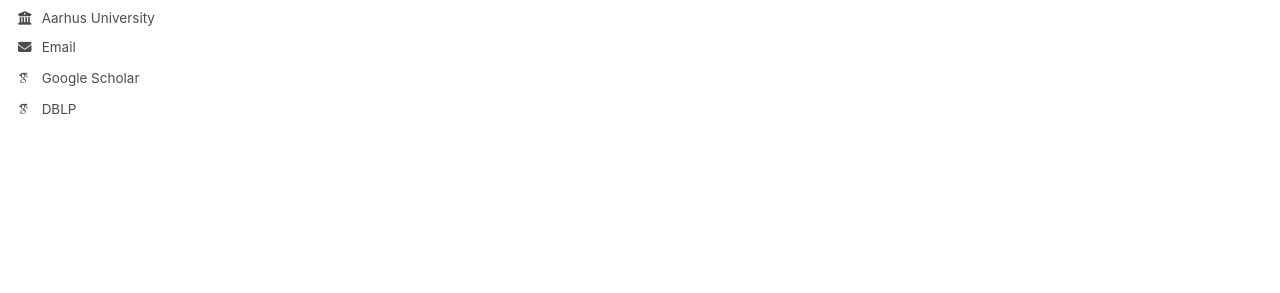
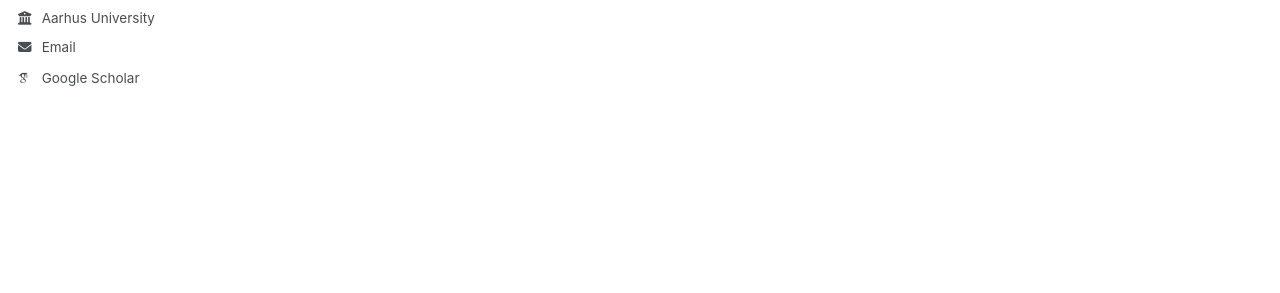
Before and after one commit to sudarshansiitkgp/sudarshansiitkgp.github.io, a Jekyll site: the page built from _pages/about.md, in a window 1280 px wide. Shown: the part 395-688 px from the top of the page. Built offline with Jekyll 4.4.1, drawn with Linux system fonts in a browser that asks for light colours; some web fonts are replaced.

Commit message:
Update _config.yml

```diff
--- a/_config.yml
+++ b/_config.yml
@@ -34,7 +34,7 @@
   # Academic websites
   arxiv            : # URL - Update with the correct link to your profile
   googlescholar    : "https://scholar.google.co.in/citations?user=9NmU2NAAAAAJ&hl=en"
-  dblp             : "https://dblp.org/pid/326/9012.html"
+  # dblp             : "https://dblp.org/pid/326/9012.html"
 
   # Repositories and software development
   bitbucket        : # Username - Update with your username on the site
```
